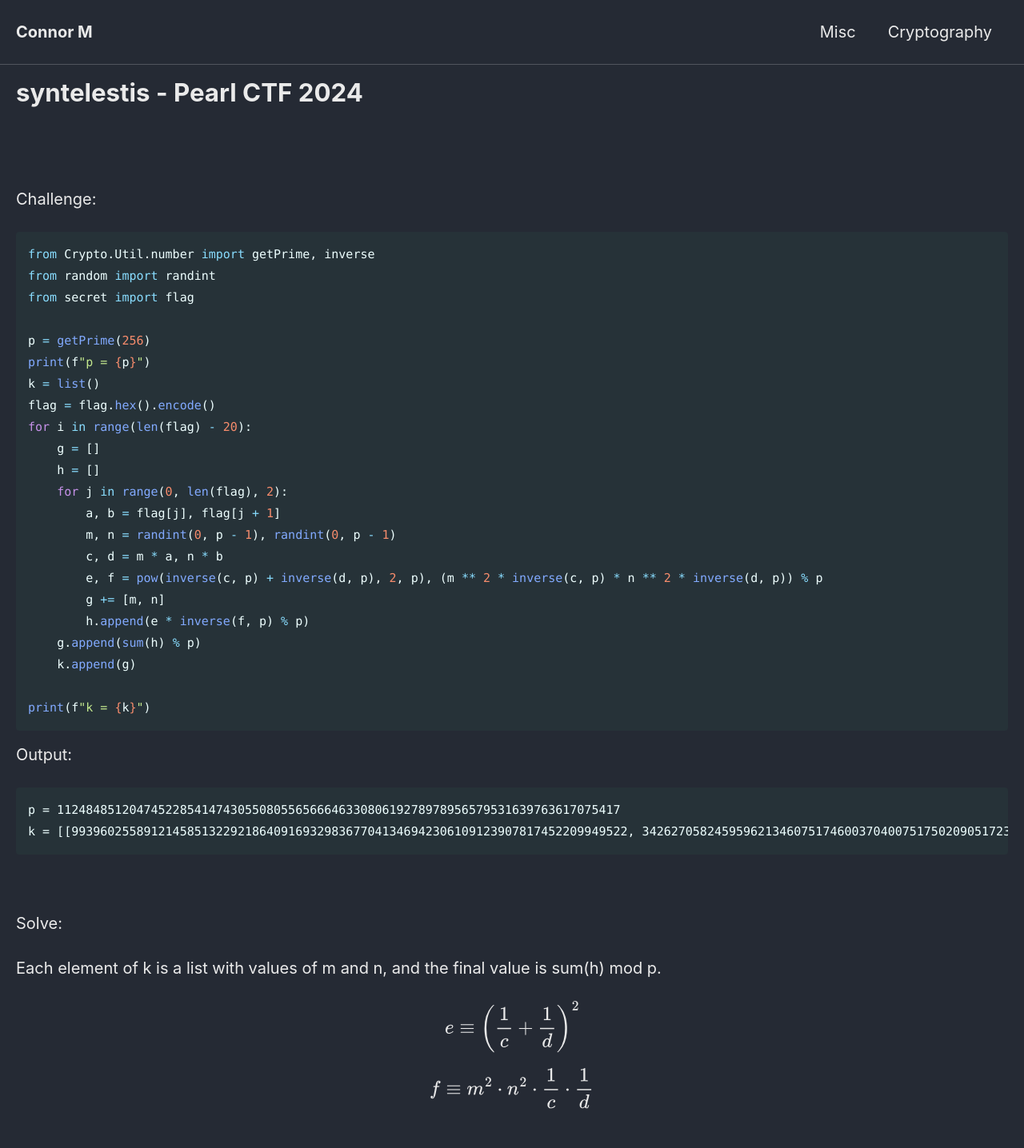
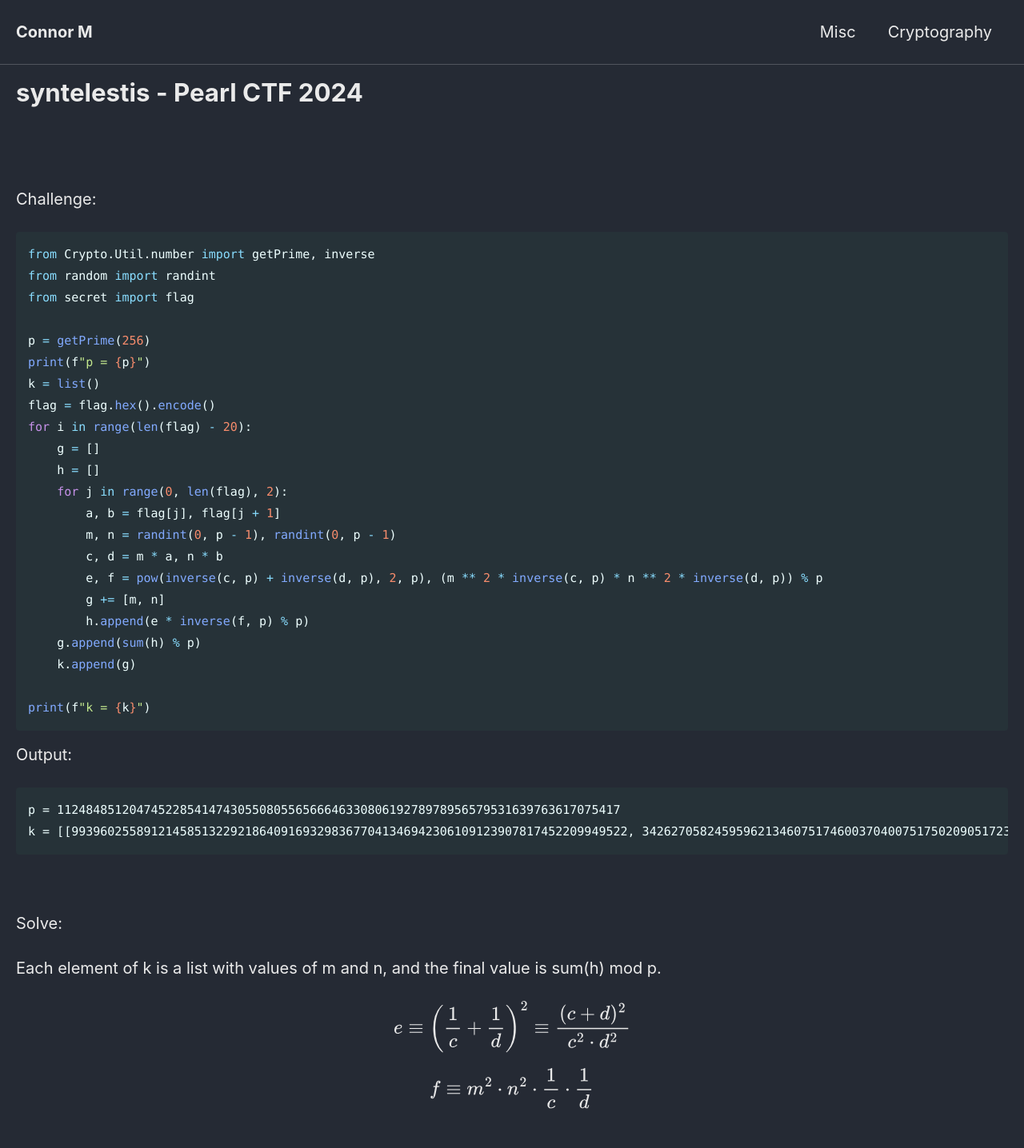
Before and after one commit to Connor-McCartney/Connor-McCartney.github.io, a Jekyll site: the page built from _pages/cryptography/other/syntelestis-Pearl-CTF-2024.md, in a window 1280 px wide. Shown: the whole page at 80% size. Built offline with Jekyll 4.4.1, drawn with Linux system fonts in a browser that asks for light colours; cached includes are drawn as plain includes.

Commit message:
Update syntelestis-Pearl-CTF-2024.md

```diff
--- a/_pages/cryptography/other/syntelestis-Pearl-CTF-2024.md
+++ b/_pages/cryptography/other/syntelestis-Pearl-CTF-2024.md
@@ -49,6 +49,6 @@ Solve:
 Each element of k is a list with values of m and n, and the final value is sum(h) mod p.
 
 
-$$e \equiv \left( \frac{1}{c} + \frac{1}{d} \right)^2$$
+$$e \equiv \left( \frac{1}{c} + \frac{1}{d} \right)^2 \equiv \frac{(c+d)^2}{c^2 \cdot d^2}$$
 
 $$f \equiv m^2 \cdot n^2 \cdot \frac{1}{c} \cdot \frac{1}{d}$$
```
